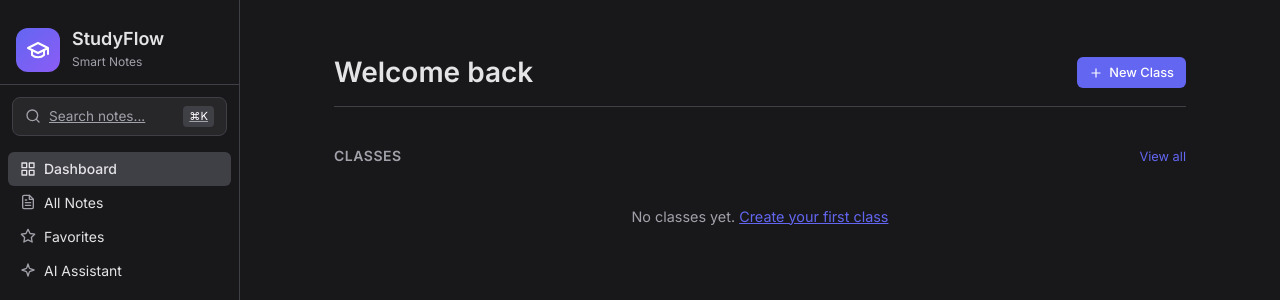
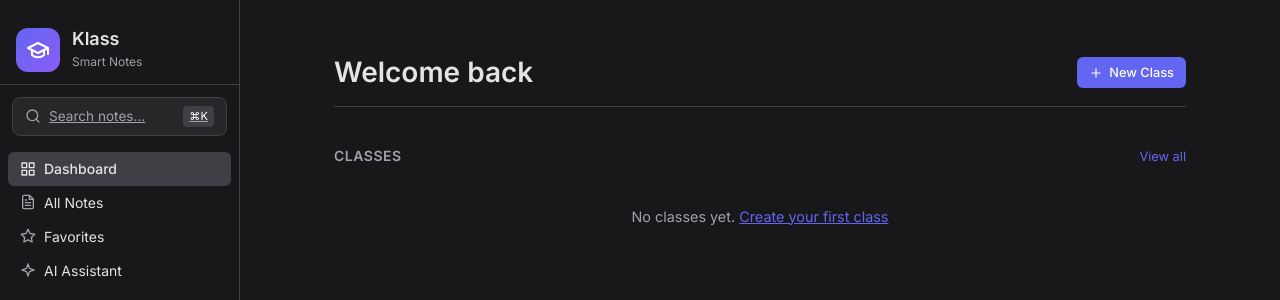
Before and after one commit to harrisonfrench/klass, a Flask app: page /dashboard in a window 1280 px wide. Shown: the top 300 px of the page. Run offline with Flask 3, Linux system fonts and the light colour scheme; a user stored in the database is signed in; data that the repository does not hold is empty; some libraries are stand-ins or nearby versions.

Commit message:
Rename sidebar branding from StudyFlow to Klass
Co-Authored-By: Claude Opus 4.5 <noreply@anthropic.com>

```diff
--- a/app/templates/dashboard_base.html
+++ b/app/templates/dashboard_base.html
@@ -857,7 +857,7 @@
 <body>
     <!-- Hidden top navbar (minimal) -->
     <header class="top-navbar" style="display: none;">
-        <a class="navbar-brand" href="{{ url_for('dashboard') }}">StudyFlow</a>
+        <a class="navbar-brand" href="{{ url_for('dashboard') }}">Klass</a>
     </header>
 
     <div class="app-container">
@@ -873,7 +873,7 @@
                         </svg>
                     </div>
                     <div class="sidebar-branding-text">
-                        <h1>StudyFlow</h1>
+                        <h1>Klass</h1>
                         <span>Smart Notes</span>
                     </div>
                 </div>
```
